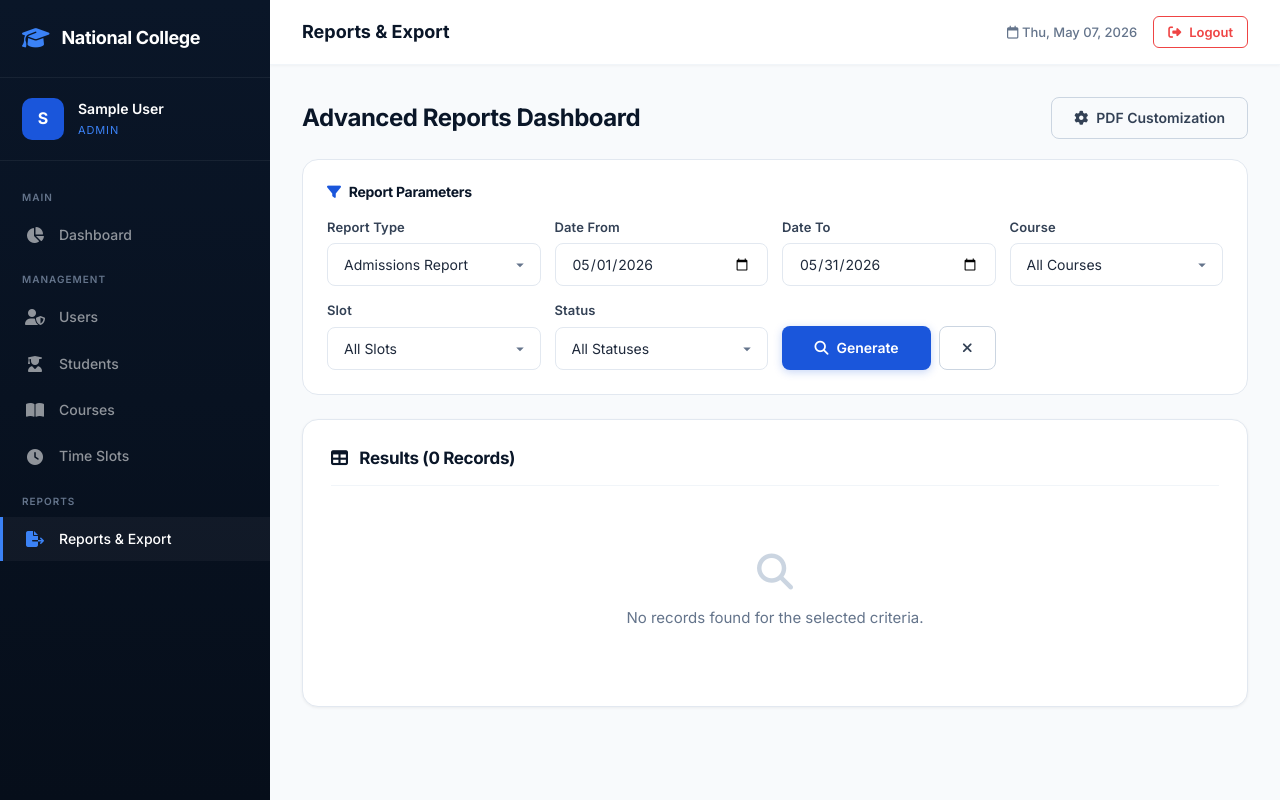
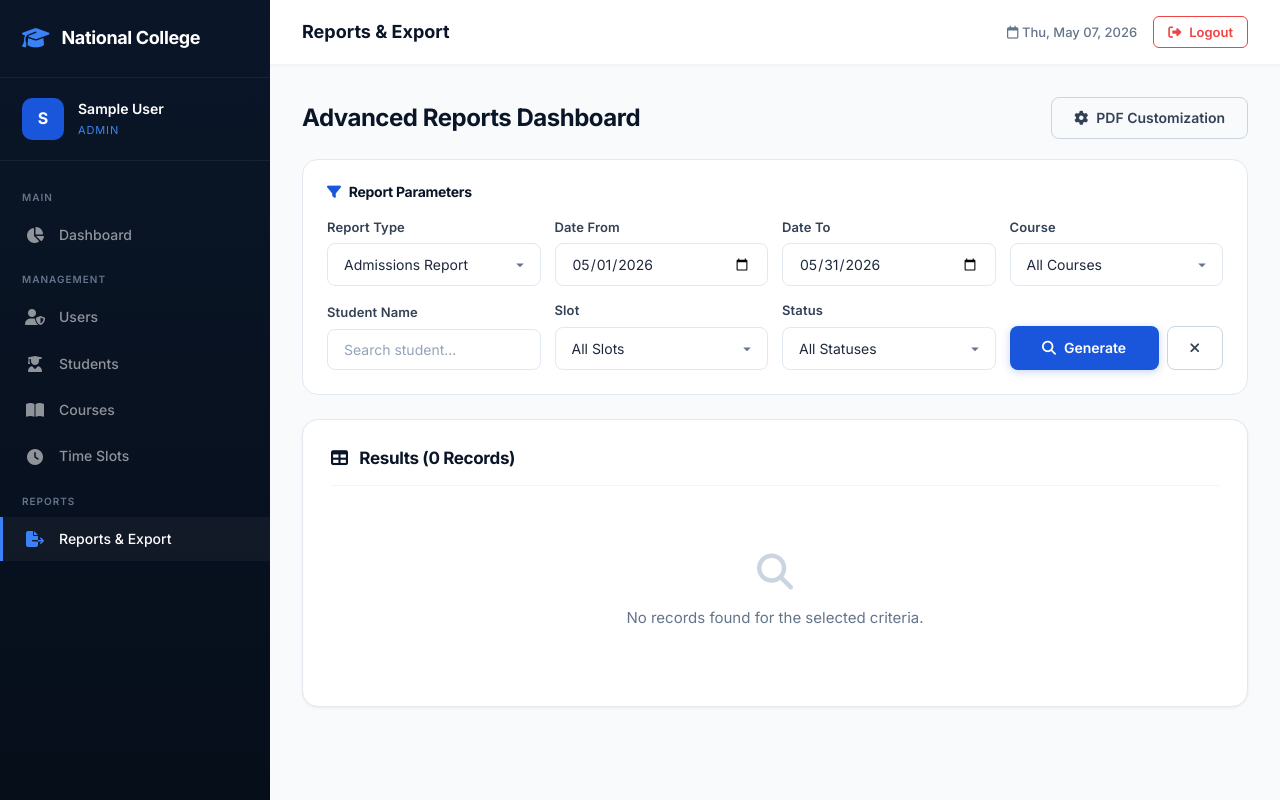
Before and after one commit to aliikram12/National_Project, a PHP site: page /admin/reports.php in a window 1280 px wide. Run offline with PHP 8.4, Linux system fonts and the light colour scheme; the visitor is signed in with stand-in values (Sample User, id 1); data comes from the database, SQL or seed files in the repository; tables that the repository leaves empty hold one stand-in row (values such as "Sample post").

Commit message:
Enhance report generation by adding student name filter and refining query structure for courses and slots reports

```diff
--- a/admin/reports.php
+++ b/admin/reports.php
@@ -15,6 +15,7 @@
 $slotId = $_GET['slot_id'] ?? '';
 $teacherId = $_GET['teacher_id'] ?? '';
 $status = $_GET['status'] ?? '';
+$studentName = $_GET['student_name'] ?? '';
 
 // Build Query based on Report Type
 $params = [];
@@ -33,6 +34,7 @@
     if ($courseId) { $query .= " AND e.course_id = ?"; $params[] = $courseId; }
     if ($slotId) { $query .= " AND e.slot_id = ?"; $params[] = $slotId; }
     if ($status) { $query .= " AND s.status = ?"; $params[] = $status; }
+    if ($studentName) { $query .= " AND s.name LIKE ?"; $params[] = "%$studentName%"; }
 
     $query .= " ORDER BY e.enrollment_date DESC";
 
@@ -51,6 +53,7 @@
     if ($slotId) { $query .= " AND a.slot_id = ?"; $params[] = $slotId; }
     if ($teacherId) { $query .= " AND a.marked_by = ?"; $params[] = $teacherId; }
     if ($status) { $query .= " AND a.status = ?"; $params[] = $status; }
+    if ($studentName) { $query .= " AND s.name LIKE ?"; $params[] = "%$studentName%"; }
 
     $query .= " ORDER BY a.date DESC, s.name ASC";
 
@@ -66,8 +69,24 @@
 
     if ($courseId) { $query .= " AND a.course_id = ?"; $params[] = $courseId; }
     if ($teacherId) { $query .= " AND a.teacher_id = ?"; $params[] = $teacherId; }
+    if ($studentName) { $query .= " AND s.name LIKE ?"; $params[] = "%$studentName%"; }
 
     $query .= " ORDER BY a.date DESC";
+
+} elseif ($reportType === 'courses') {
+    $query = "SELECT c.code as course_code, c.name as course_name, c.fee, c.duration_months, d.name as department, COUNT(ct.teacher_id) as total_teachers
+              FROM courses c
+              LEFT JOIN departments d ON c.department_id = d.id
+              LEFT JOIN course_teachers ct ON c.id = ct.course_id
+              GROUP BY c.id
+              ORDER BY c.name ASC";
+
+} elseif ($reportType === 'slots') {
+    $query = "SELECT s.time_range as slot_time, COUNT(e.id) as total_enrollments
+              FROM slots s
+              LEFT JOIN enrollments e ON s.id = e.slot_id
+              GROUP BY s.id
+              ORDER BY s.time_range ASC";
 }
 
 $stmt = $pdo->prepare($query);
@@ -106,10 +125,12 @@
         $title = ucfirst($reportType) . " Report";
         $pdf->Cell(0, 10, $title, 0, 1, 'C');
 
-        $pdf->SetFont('helvetica', '', 10);
-        $pdf->Cell(0, 8, "Period: " . formatDate($dateFrom) . " to " . formatDate($dateTo), 0, 1, 'C');
+        if (!in_array($reportType, ['courses', 'slots'])) {
+            $pdf->SetFont('helvetica', '', 10);
+            $pdf->Cell(0, 8, "Period: " . formatDate($dateFrom) . " to " . formatDate($dateTo), 0, 1, 'C');
+        }
 
-        if ($courseId || $slotId || $teacherId || $status) {
+        if ($courseId || $slotId || $teacherId || $status || $studentName) {
             $filters = [];
             if ($courseId) {
                 $cname = $pdo->prepare("SELECT name FROM courses WHERE id=?"); $cname->execute([$courseId]);
@@ -124,6 +145,7 @@
                 $filters[] = "Teacher: " . $tname->fetchColumn();
             }
             if ($status) $filters[] = "Status: " . ucfirst($status);
+            if ($studentName) $filters[] = "Student: " . $studentName;
 
             $pdf->SetFont('helvetica', 'I', 9);
             $pdf->Cell(0, 6, "Filters applied: " . implode(" | ", $filters), 0, 1, 'C');
@@ -141,6 +163,10 @@
             $widths = ['#' => '5%', 'Name' => '15%', 'Father Name' => '15%', 'Contact' => '13%', 'Course' => '15%', 'Slot' => '12%', 'Enrollment Date' => '15%', 'Status' => '10%'];
         } elseif ($reportType === 'assessments') {
             $widths = ['#' => '5%', 'Student' => '15%', 'Teacher' => '15%', 'Course' => '15%', 'Date' => '10%', 'Assessment Type' => '10%', 'Grade' => '5%', 'Notes' => '25%'];
+        } elseif ($reportType === 'courses') {
+            $widths = ['#' => '5%', 'Course Code' => '15%', 'Course Name' => '35%', 'Fee' => '15%', 'Duration Months' => '15%', 'Department' => '15%'];
+        } elseif ($reportType === 'slots') {
+            $widths = ['#' => '10%', 'Slot Time' => '45%', 'Total Enrollments' => '45%'];
         } else {
             $widths = ['#' => '5%']; // Default 5% for Sr no.
         }
@@ -219,8 +245,11 @@
                     <option value="admissions" <?php echo $reportType==='admissions'?'selected':''; ?>>Admissions Report</option>
                     <option value="attendance" <?php echo $reportType==='attendance'?'selected':''; ?>>Attendance Report</option>
                     <option value="assessments" <?php echo $reportType==='assessments'?'selected':''; ?>>Assessments Report</option>
+                    <option value="courses" <?php echo $reportType==='courses'?'selected':''; ?>>Courses Report</option>
+                    <option value="slots" <?php echo $reportType==='slots'?'selected':''; ?>>Slots Report</option>
                 </select>
             </div>
+            <?php if (!in_array($reportType, ['courses', 'slots'])): ?>
             <div class="form-group" style="margin-bottom:0">
                 <label>Date From</label>
                 <input type="date" name="date_from" class="form-control" value="<?php echo e($dateFrom); ?>">
@@ -236,8 +265,13 @@
                     <?php foreach($courses as $c): ?><option value="<?php echo $c['id']; ?>" <?php echo $courseId==$c['id']?'selected':''; ?>><?php echo e($c['name']); ?></option><?php endforeach; ?>
                 </select>
             </div>
+            <div class="form-group" style="margin-bottom:0">
+                <label>Student Name</label>
+                <input type="text" name="student_name" class="form-control" placeholder="Search student..." value="<?php echo e($studentName); ?>">
+            </div>
+            <?php endif; ?>
 
-            <?php if ($reportType !== 'assessments'): ?>
+            <?php if (!in_array($reportType, ['courses', 'slots', 'assessments'])): ?>
             <div class="form-group" style="margin-bottom:0">
                 <label>Slot</label>
                 <select name="slot_id" class="form-control">
@@ -247,7 +281,7 @@
             </div>
             <?php endif; ?>
 
-            <?php if ($reportType !== 'admissions'): ?>
+            <?php if (!in_array($reportType, ['courses', 'slots', 'admissions'])): ?>
             <div class="form-group" style="margin-bottom:0">
                 <label>Teacher</label>
                 <select name="teacher_id" class="form-control">
```
